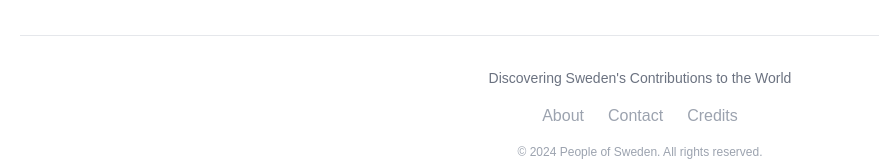
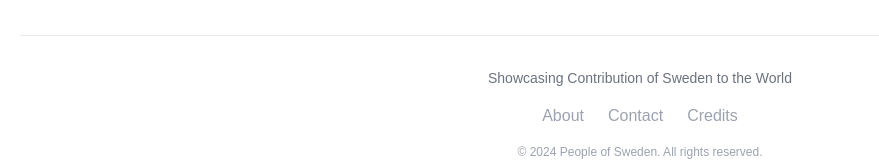
Before and after one commit to koiralaprijun00/swedish-inventions, a Next.js app: page / in a window 1280 px wide. Shown: the part 3744-3905 px from the top of the page, without its empty margins (0-879 px from the left). Built offline with nearby package versions, Linux system fonts and the light colour scheme; a web font is replaced by a local one.

Commit message:
change text

```diff
--- a/src/app/layout.tsx
+++ b/src/app/layout.tsx
@@ -39,7 +39,7 @@ export default function RootLayout({
       <div className="container mx-auto px-4">
         <div className="flex flex-col items-center">
           <div className="text-sm text-gray-500">
-            <span>Discovering Sweden's Contributions to the World</span>
+            <span>Showcasing Contribution of Sweden to the World</span>
           </div>
           <div className="mt-4 flex space-x-6">
             <a
```
